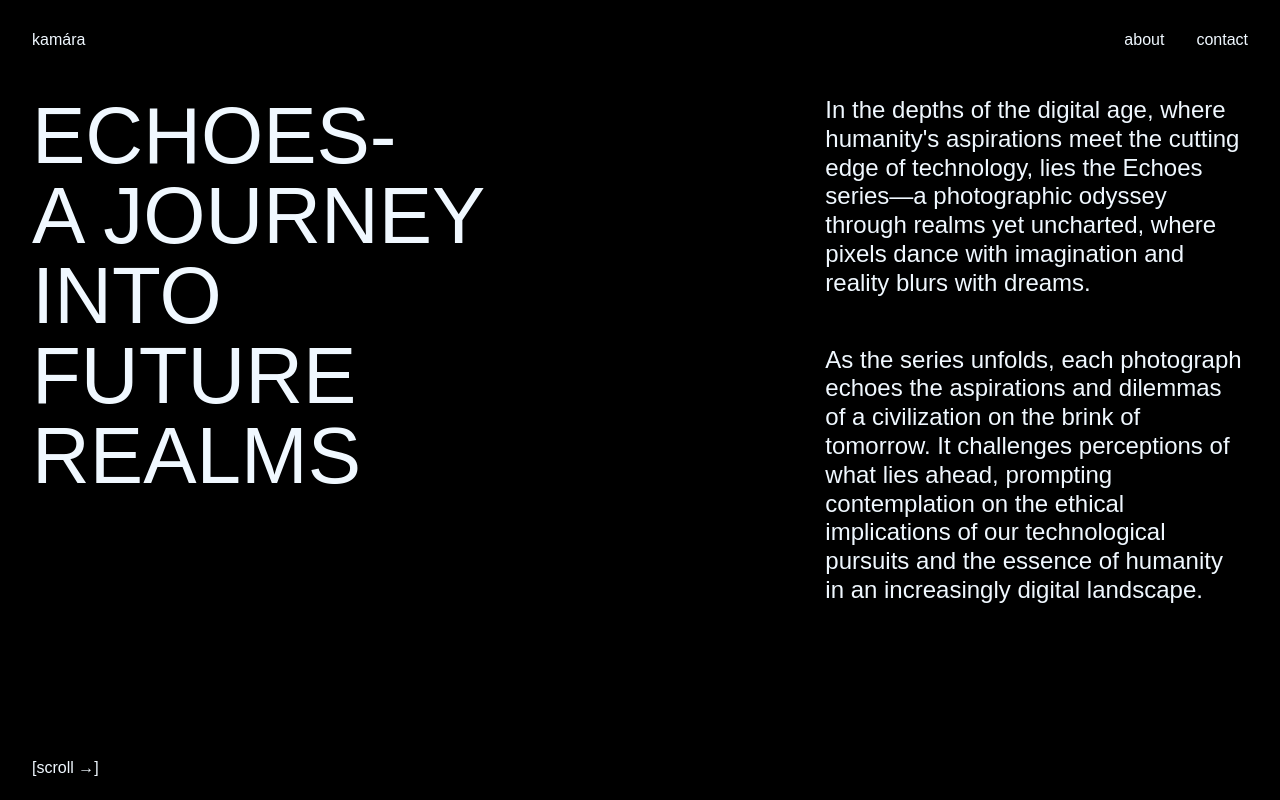
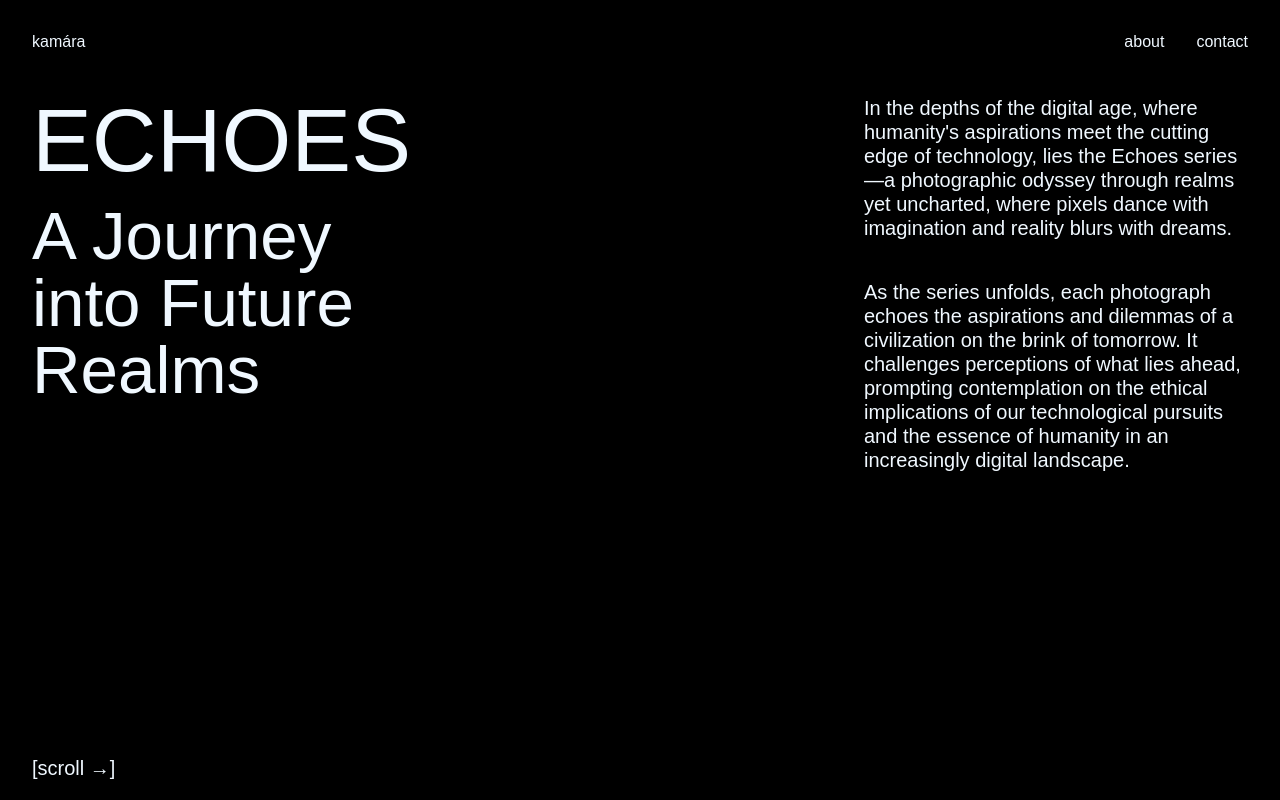
Before and after one commit to HristinaGjo/kamara, a React (Vite) app: page /echoes in a window 1280 px wide. Built offline with nearby package versions, Linux system fonts and the light colour scheme.

Commit message:
update Odyssey text headline, and 3 grid coulumn

```diff
--- a/src/index.css
+++ b/src/index.css
@@ -1,6 +1,10 @@
 :root {
   /*font-family: Inter, system-ui, Avenir, Helvetica, Arial, sans-serif;*/
   font-family: 'DINRoundPro-Medi', sans-serif;
+  /* font-family: "Tahoma", sans-serif; */
+  /*font-family: "Instrument Serif", serif; */
+  /*font-family: "Neue Montreal", sans-serif;*/
+  /*font-family: "Thunder", sans-serif;*/
   line-height: 1;
   font-weight: 400;
   margin: 0;
@@ -37,15 +41,31 @@ a{
 
 span {
   color: aliceblue;
+  line-height: 120%;
+  letter-spacing: 0%;
+  font-weight: 300;
 }
 
 h1{
   color: aliceblue;
   margin: 0;
   padding: 0;
-  font-size: 5rem;
-  line-height: 1;
+  font-size: 5.61rem;
+  line-height: 100%;
   font-weight: 400;
+  letter-spacing: -5%;
+  /* color: transparent; */
+  /* -webkit-text-stroke: 1px white; */
+}
+
+h2{
+  color: aliceblue;
+  margin: 0;
+  padding: 0;
+  font-size: 4.209rem;
+  line-height: 100%;
+  font-weight: 300;
+  letter-spacing: -5%;
 }
 
 p{
--- a/src/pages/Echoes.jsx
+++ b/src/pages/Echoes.jsx
@@ -22,6 +22,7 @@ const Echoes = () => {
     }; */
     return (
         <>
+        <div className={classes.pageCtn}>
             <div className={classes.navbarCtn}>
                 <div className={classes.logo}>
                     <Link to="/">
@@ -40,7 +41,10 @@ const Echoes = () => {
 
             <div className={classes.container}>
                 <section className={`${classes.container} ${classes.section01}`}>
-                    <h1>Echoes-<br />A Journey into Future Realms</h1>
+                    <div className={classes.headline}>
+                    <h1>Echoes<br /></h1>
+                    <h2>A Journey into Future Realms</h2>
+                    </div>
                     <div className={classes.textSpan}>
                         <span>In the depths of the digital age, where humanity's aspirations meet the cutting edge of technology,
                             lies the Echoes series—a photographic odyssey through realms yet uncharted, where pixels dance with
@@ -63,7 +67,10 @@ const Echoes = () => {
                     </div>
                 </section>
                 <section className={`${classes.container} ${classes.section03}`}>
-                    <h1>Echoes-<br />A Journey into Future Realms</h1>
+                <div className={classes.headline}>
+                    <h1>Echoes<br /></h1>
+                    <h2>A Journey into Future Realms</h2>
+                    </div>
                     <div className={classes.textSpan}>
                         <span> Echoes is more than a collection of images; it is a narrative of our collective journey into the future.
                             Echoes invites introspection on the human condition amidst a digital age.
@@ -84,13 +91,17 @@ const Echoes = () => {
                 <section className={`${classes.container} ${classes.section05}`}>
                     <Link to="/odyssey#volume01" className={classes.nextProject}>
                         <div className={classes.textNextProject}>
-                            <h1>Odyssey-<br />Encounters with the Unknown</h1>
+                            <div className={classes.headline}>
+                            <h1>Odyssey</h1>
+                            <h2>Encounters with the Unknown</h2>
+                            </div>
                             <span> [Next Project &rarr;]</span>
                         </div>
                         <img className={`${classes.img} ${classes.imgNextProject}`} src={imgNextProject} alt="image 4" />
                     </Link>
                 </section>
             </div>
+            </div>
         </>
     );
 };
--- a/src/pages/Odyssey.jsx
+++ b/src/pages/Odyssey.jsx
@@ -51,7 +51,10 @@ const Odyssey = () => {
              ref={section01Ref}
              id="volume01"
              >
-                <h1>Odyssey-<br/>Encounters with the Unknown</h1>
+             <div className={classes.headline}>
+                <h1>Odyssey</h1>
+                <h2>Encounters with the Unknown</h2>
+                </div>
                 <div className={classes.textSpan}>
                 <span>Odyssey is more than a collection of sci-fi images; it is a narrative of exploration and discovery,
                         a visual symphony that celebrates the boundless curiosity and indomitable spirit of humanity.
@@ -80,7 +83,10 @@ const Odyssey = () => {
                 </div>
             </section> */}
                 <section className={`${classes.container} ${classes.section03}`}>
-                <h1>Odyssey-<br/>Encounters with the Unknown</h1>
+                <div className={classes.headline}>
+                <h1>Odyssey</h1>
+                <h2>Encounters with the Unknown</h2>
+                </div>
                 <div className={classes.textSpan}>
                 <span> Through this series, we are invited to dream, to imagine, and to embark on our own odysseys, wherever they may lead.
                 It is a testament to the fact that in the vast theater of the universe, the journey is just as important as the destination.
--- a/src/styles/echoes.module.css
+++ b/src/styles/echoes.module.css
@@ -1,3 +1,6 @@
+.pageCtn{
+  background: black;
+}
 
   .navbarCtn{
     position: fixed;
@@ -45,6 +48,10 @@
     /* line-height: 120%; */
   }
 
+  .scroller span {
+    font-size: 20px;
+  }
+
   section{
     position: relative;
     width: 100vw;
@@ -65,20 +72,24 @@
 
   .section01,
   .section03{
-    display: flex;
-    justify-content: space-between;
+    display: grid;
+    grid-template-columns: repeat(3,1fr);
     align-items: start;
-    gap: 20em;
+    gap: 2em;
     width: 100%;
+
   }
 
   .textSpan{
     display: flex;
     flex-direction: column;
+    justify-content: start;
     gap: 2em;
     width: 100%;
-    font-size: 24px;
     line-height: 1.2;
+    font-size: 20px;
+    grid-column: 3
+
   }
 
   .section5{
@@ -87,6 +98,12 @@
     justify-content: center;
     align-items: center;
     gap: 0;
+  }
+
+  .headline{
+    display: flex;
+    flex-direction: column;
+    gap: 1em;
   }
 
   .nextProject{
@@ -100,17 +117,12 @@
     flex-direction: column;
     justify-content: start;
     align-items: start;
-    margin-left: 20em;
+    margin-left: 5em;
     gap: 2em;
   }
 
   .imgNextProject{
     gap: 0;
-  }
-
-  .textSpan{
-    display: flex;
-    justify-content: start;
   }
 
  /* .img1,
```
